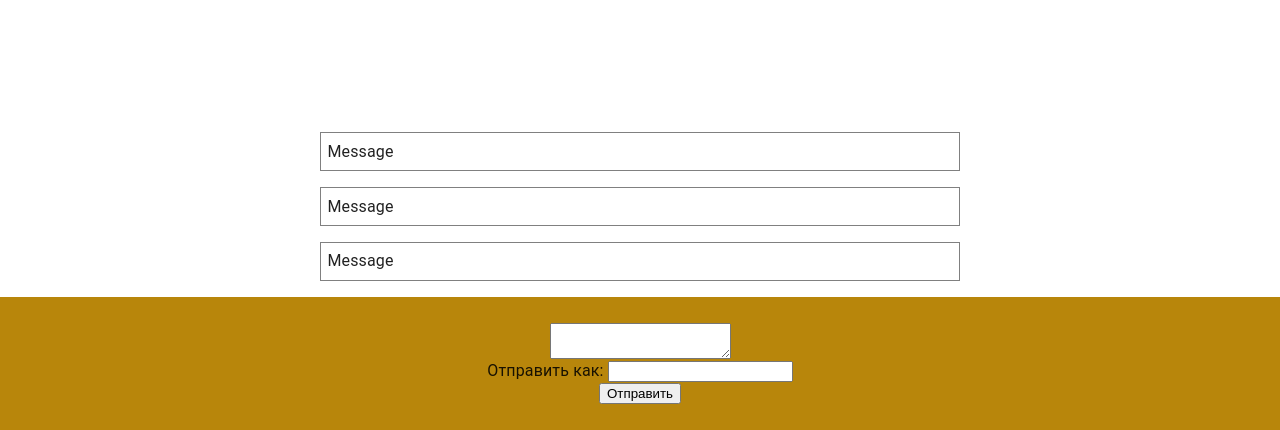
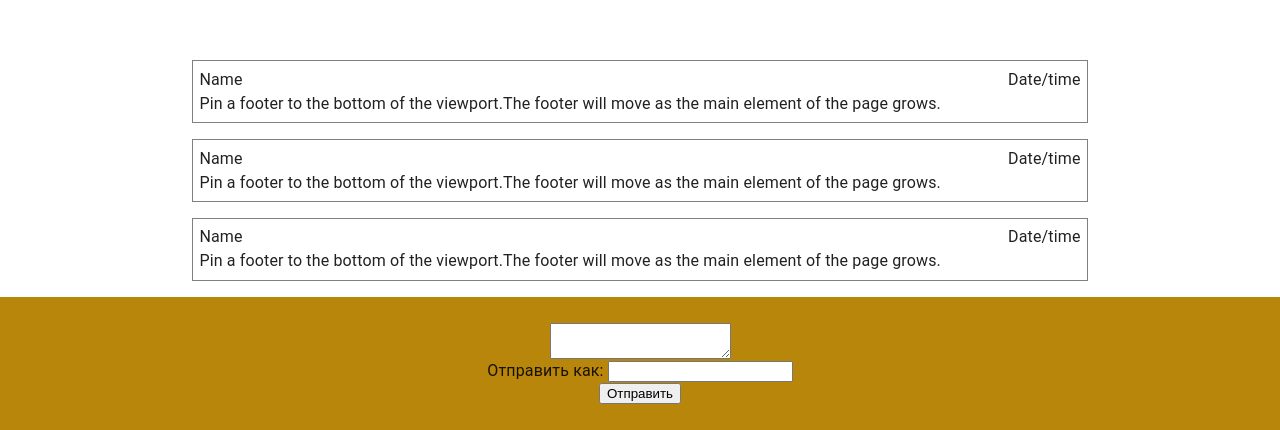
Before and after one commit to parzhitsky/public-chat, a React (Create React App) app: page / in a window 1280 px wide. Shown: the part 370-800 px from the top of the page. Built offline with nearby package versions, Linux system fonts and the light colour scheme.

Commit message:
Moved messages to a separate componet

```diff
--- a/src/Components/MainLayout.jsx
+++ b/src/Components/MainLayout.jsx
@@ -3,6 +3,7 @@ import CssBaseline from "@material-ui/core/CssBaseline";
 import Typography from "@material-ui/core/Typography";
 import Container from "@material-ui/core/Container";
 import styles from './main.module.css'
+import Messages from "./Messages/Messages";
 export default function SimpleContainer() {
   return (
     <React.Fragment>
@@ -13,11 +14,8 @@ export default function SimpleContainer() {
           style={{ backgroundColor: "#cfe8fc", height: "100vh" }}
         >
           <div className={styles.container}>
-            <div className={styles.messages}>
-              <div className={styles.message}>Message</div>
-              <div className={styles.message}>Message</div>
-              <div className={styles.message}>Message</div>
-            </div>
+            <Messages/>
+
             <div className={styles.inputs}>
               <textarea />
               <div className={styles.typeName}>
--- /dev/null
+++ b/src/Components/Messages/Message/Message.jsx
@@ -0,0 +1,17 @@
+import React from "react";
+import styles from "./message.module.css";
+
+export default function Message() {
+  return (
+    <div className={styles.message}>
+      <div className={styles.messageHead}>
+        <div className={styles.name}>Name</div>
+        <div className={styles.dateTime}>Date/time</div>
+      </div>
+      <div className={styles.messageBody}>
+        Pin a footer to the bottom of the viewport.The footer will move as the
+        main element of the page grows.
+      </div>
+    </div>
+  );
+}
--- /dev/null
+++ b/src/Components/Messages/Message/message.module.css
@@ -0,0 +1,19 @@
+.message {
+  border: 1px solid grey;
+  width: 70%;
+  margin-bottom: 1em;
+  padding: 0.5%;
+  display: flex;
+  flex-direction: column;
+}
+.messageHead {
+  display: flex;
+  flex-direction: row;
+  justify-content: space-between;
+}
+
+.name,
+.dateTime {
+  box-sizing: border-box;
+  display: inline-flex;
+}
--- /dev/null
+++ b/src/Components/Messages/Messages.jsx
@@ -0,0 +1,13 @@
+import React from "react";
+import Message from "./Message/Message";
+
+import styles from "./messages.module.css";
+export default function Messages() {
+  return (
+    <div className={styles.messages}>
+      <Message />
+      <Message />
+      <Message />
+    </div>
+  );
+}
--- /dev/null
+++ b/src/Components/Messages/messages.module.css
@@ -0,0 +1,7 @@
+.messages {
+  background-color: white;
+  height: 100%;
+  display: flex;
+  flex-direction: column-reverse;
+  align-items: center;
+}
```
